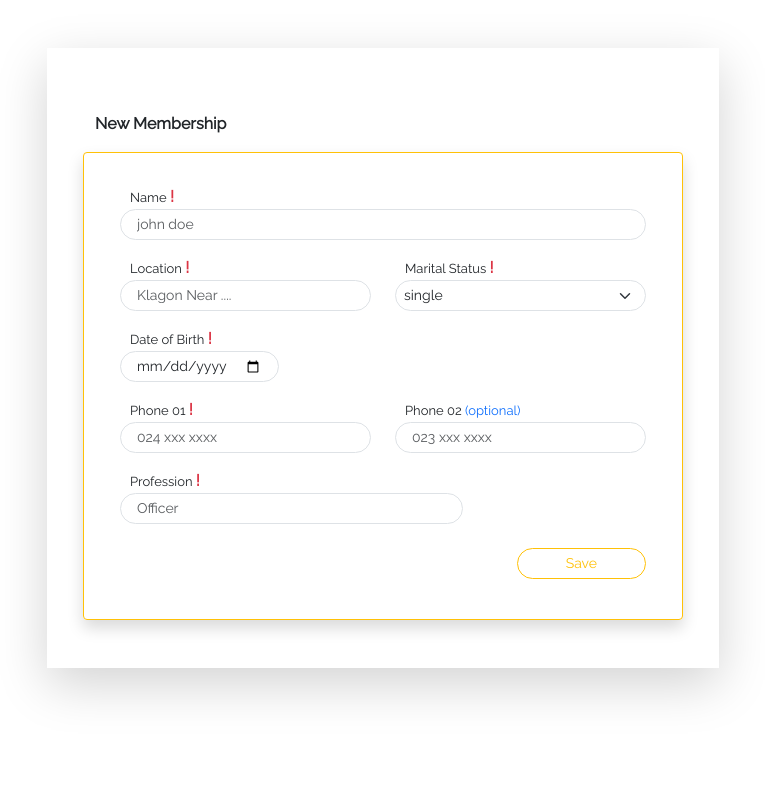
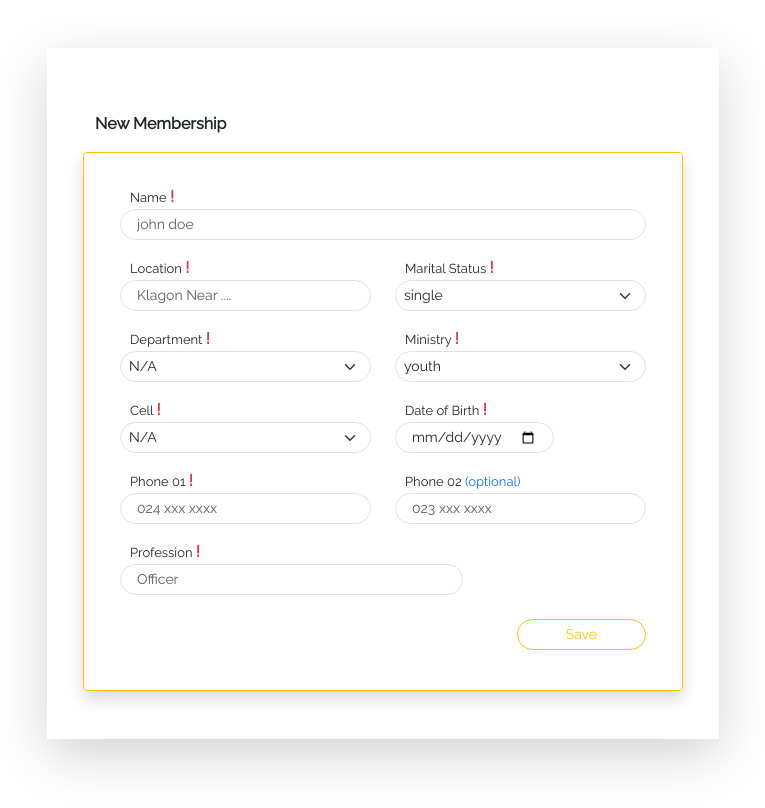
Before and after one commit to gtsorho/ggc, a JavaScript app: page /newmember in a window 1280 px wide. Shown: the top 808 px of the page, without its empty margins (257-1022 px from the left). Built offline with nearby package versions, Linux system fonts and the light colour scheme; a web font is replaced by a local one.

Commit message:
membership

```diff
--- a/src/views/Members.vue
+++ b/src/views/Members.vue
@@ -17,6 +17,27 @@
                             <select v-model="member.status" class="form-select form-select-sm rounded-pill" aria-label="Default select example">
                                 <option selected>Open this select menu</option>
                                 <option v-for="(value, i) in statuses" :key="i"  :value="value">{{value}}</option>
+                            </select>
+                        </div>
+                        <div class="col-md-6 my-2">
+                            <label for="inputName4" class="form-label">Department</label>
+                            <select v-model="member.department" class="form-select form-select-sm rounded-pill" aria-label="Default select example">
+                                <option selected>Open this select menu</option>
+                                <option v-for="(value, i) in departments" :key="i"  :value="value">{{value}}</option>
+                            </select>
+                        </div>
+                        <div class="col-md-6 my-2">
+                            <label for="inputName4" class="form-label">Ministry</label>
+                            <select v-model="member.ministry" class="form-select form-select-sm rounded-pill" aria-label="Default select example">
+                                <option selected>Open this select menu</option>
+                                <option v-for="(value, i) in ministries" :key="i"  :value="value">{{value}}</option>
+                            </select>
+                        </div>
+                        <div class="col-md-6 my-2">
+                            <label for="inputName4" class="form-label">Cell</label>
+                            <select v-model="member.cell" class="form-select form-select-sm rounded-pill" aria-label="Default select example">
+                                <option selected>Open this select menu</option>
+                                <option v-for="(value, i) in cells" :key="i"  :value="value">{{value}}</option>
                             </select>
                         </div>
                             <div class="col-md-4 my-2">
@@ -109,6 +130,9 @@ export default {
     data() {
         return {
             statuses:['single','married','child'],
+            cells:['open house','glory chapel','porters', 'kodesh','N/A'],
+            departments:['protocol','music', 'N/A'],
+            ministries:['women','men','youth','children'],
             update:false,
             members:[],
             selectedItems: [],
@@ -122,7 +146,10 @@ export default {
                 phone_two:null,
                 profession:null,
                 dob:null,
-                status:'single'
+                status:'single',
+                ministry:'youth',
+                department:'N/A',
+                cell:'N/A'
             },
             token:null
         }
--- a/src/views/NewMember.vue
+++ b/src/views/NewMember.vue
@@ -15,6 +15,27 @@
                 <select v-model="member.status" class="form-select form-select-sm rounded-pill" aria-label="Default select example">
                     <option selected>Open this select menu</option>
                     <option v-for="(value, i) in statuses" :key="i"  :value="value">{{value}}</option>
+                </select>
+            </div>
+            <div class="col-md-6 my-2">
+                <label for="inputName4" class="form-label">Department  <span class="text-danger fw-bold fs-6">!</span></label>
+                <select v-model="member.department" class="form-select form-select-sm rounded-pill" aria-label="Default select example">
+                    <option selected>Open this select menu</option>
+                    <option v-for="(value, i) in departments" :key="i"  :value="value">{{value}}</option>
+                </select>
+            </div>
+            <div class="col-md-6 my-2">
+                <label for="inputName4" class="form-label">Ministry  <span class="text-danger fw-bold fs-6">!</span></label>
+                <select v-model="member.ministry" class="form-select form-select-sm rounded-pill" aria-label="Default select example">
+                    <option selected>Open this select menu</option>
+                    <option v-for="(value, i) in ministries" :key="i"  :value="value">{{value}}</option>
+                </select>
+            </div>
+            <div class="col-md-6 my-2">
+                <label for="inputName4" class="form-label">Cell  <span class="text-danger fw-bold fs-6">!</span></label>
+                <select v-model="member.cell" class="form-select form-select-sm rounded-pill" aria-label="Default select example">
+                    <option selected>Open this select menu</option>
+                    <option v-for="(value, i) in cells" :key="i"  :value="value">{{value}}</option>
                 </select>
             </div>
                 <div class="col-md-4 my-2">
@@ -54,6 +75,9 @@ export default {
     data() {
         return {
             statuses:['single','married','child'],
+            cells:['open house','glory chapel','porters', 'kodesh', 'sureReigners','N/A'],
+            departments:['protocol','music', 'N/A'],
+            ministries:['women','men','youth','children'],
             msgColor:null,
 		    msg:'',
             member:{
@@ -63,7 +87,10 @@ export default {
                 phone_two:null,
                 profession:null,
                 dob:null,
-                status:'single'
+                status:'single',
+                ministry:'youth',
+                department:'N/A',
+                cell:'N/A'
             },
             token:null
         }
```
Also changed, not shown: 6 other files (tests, documents, lock files or other folders).
